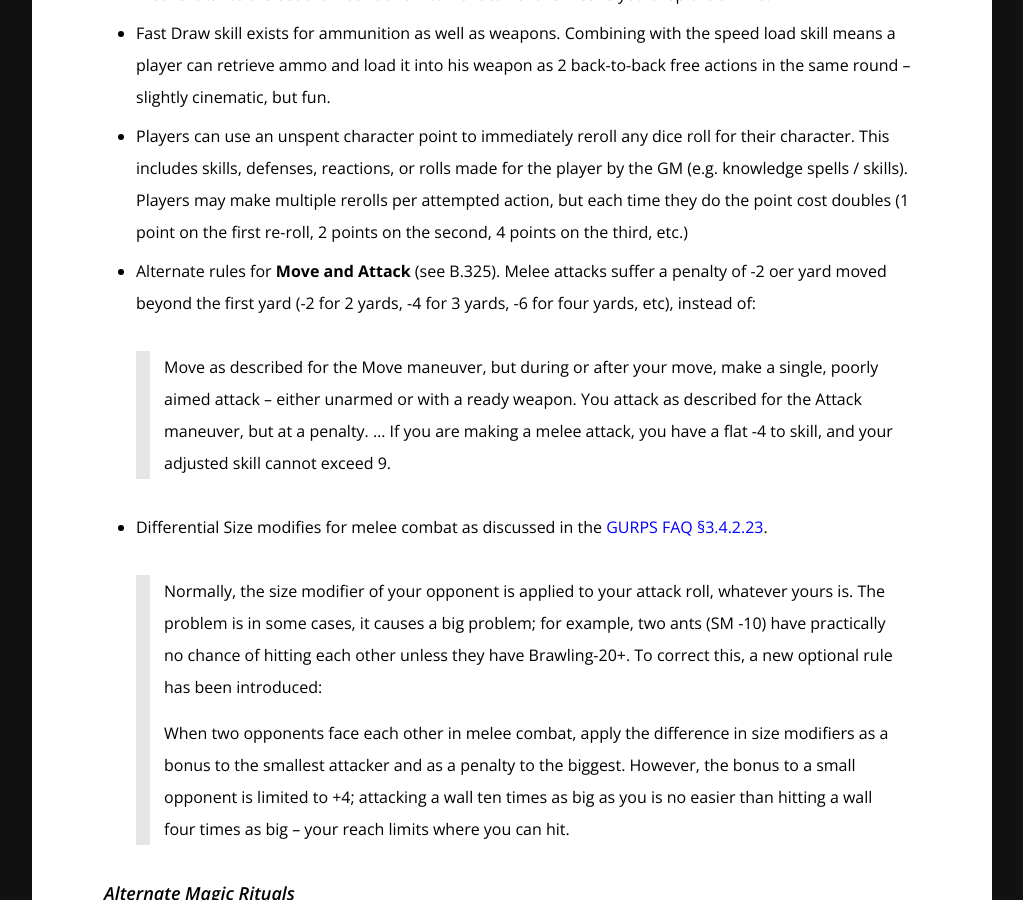
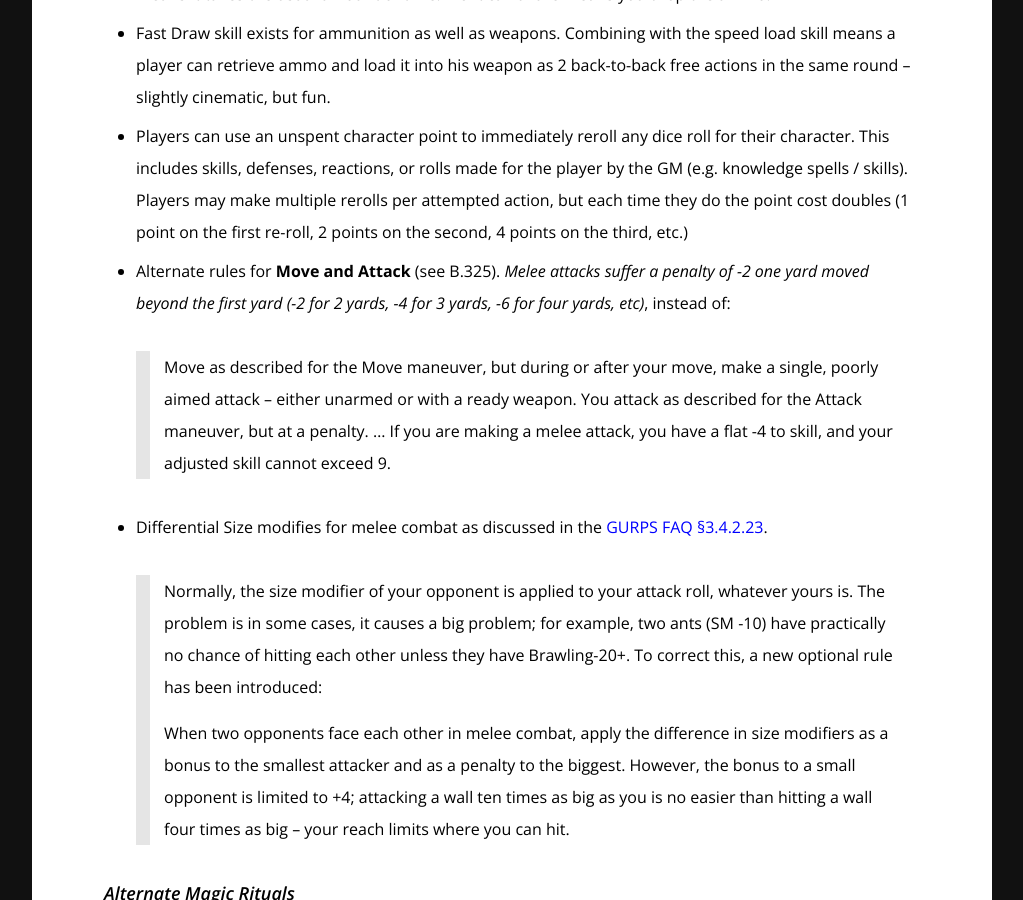
Before and after one commit to rickosborne/blackwater, a Jekyll site: the page built from _guide/550-rulebooks-and-house-rules.md, in a window 1280 px wide and 900 px high, scrolled down 1478 px. Shown: the whole window, without its empty margins (128-1151 px from the left). Built offline with Jekyll 4.4.1, drawn with Linux system fonts in a browser that asks for light colours.

Commit message:
Update 550-rulebooks-and-house-rules.md

```diff
--- a/_guide/550-rulebooks-and-house-rules.md
+++ b/_guide/550-rulebooks-and-house-rules.md
@@ -38,7 +38,7 @@ In general, the following GURPS sourcebooks are recommended:
 * Players can use an unspent character point to immediately reroll any dice roll for their character.
   This includes skills, defenses, reactions, or rolls made for the player by the GM (e.g. knowledge spells / skills).
   Players may make multiple rerolls per attempted action, but each time they do the point cost doubles (1 point on the first re-roll, 2 points on the second, 4 points on the third, etc.)
-* Alternate rules for **Move and Attack** (see B.325).  Melee attacks suffer a penalty of -2 oer yard moved beyond the first yard (-2 for 2 yards, -4 for 3 yards, -6 for four yards, etc), instead of:
+* Alternate rules for **Move and Attack** (see B.325).  ***Melee attacks suffer a penalty of -2 one yard moved beyond the first yard (-2 for 2 yards, -4 for 3 yards, -6 for four yards, etc)***, instead of:
 >Move as described for the Move maneuver, but during or after your move, make a single, poorly aimed attack – either unarmed or with a ready weapon.
 >You attack as described for the Attack maneuver, but at a penalty.  ... If you are making a melee attack, you have a flat -4 to skill, and your adjusted skill cannot exceed 9.
 
```
